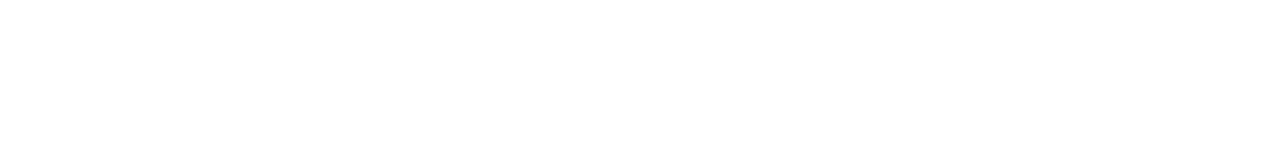
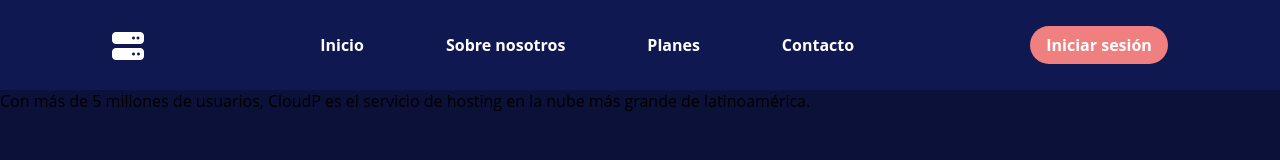
Before and after one commit to Elatrock/Landing-Page, a plain HTML site: page index.html in a window 1280 px wide. Drawn offline with Linux system fonts and the light colour scheme.

Commit message:
Barra de navegación (Header) añadida con media queries.

```diff
--- a/estilos.css
+++ b/estilos.css
@@ -0,0 +1,99 @@
+* {
+    padding: 0;
+    margin: 0;
+    box-sizing: border-box;
+    font-family: 'Open sans', sans-serif;
+}
+
+a {
+    color: white;
+    text-decoration: none;
+}
+
+body {
+    background-color: #0b1139;
+}
+
+header {
+    position: relative;
+    padding: 0 2rem;
+    display: grid;
+    gap: 20px;
+    width: 100%;
+    height: 90px;
+    background-color: #101852;
+    font-weight: bold;
+}
+
+header .barra_nav {
+    display: flex;
+    align-items: center;
+    justify-content: space-between;
+}
+
+header .barra_nav .logo {
+    margin: auto;
+    color: white;
+    font-size: 2rem;
+}
+
+header .barra_nav .logo:hover {
+    cursor: pointer;
+}
+
+header .barra_nav .links {
+    display: flex;
+    margin: auto;
+    list-style: none;
+    gap: 50px;
+}
+
+header .barra_nav .links a {
+    padding: 0.5rem 1rem;
+    border-radius: 20px;
+    border: none;
+    outline: none;
+}
+
+header .barra_nav .links a:hover {
+    background-color: lightcoral;
+    padding: 0.5rem 1rem;
+    border-radius: 20px;
+    border: none;
+    outline: none;
+}
+
+header .barra_nav .login {
+    margin: auto;
+    background-color: lightcoral;
+    padding: 0.5rem 1rem;
+    border-radius: 20px;
+    border: none;
+    outline: none;
+}
+
+header .barra_nav .login:hover {
+    scale: 1.05;
+}
+
+header .barra_nav .menu_btn {
+    display: none;
+    margin: auto;
+    color: white;
+    font-size: 2rem;
+}
+
+header .barra_nav .menu_btn:hover {
+    cursor: pointer;
+}
+
+@media (max-width: 900px) {
+    header .barra_nav .links,
+    header .barra_nav .login {
+        display: none;
+    }
+
+    header .barra_nav .menu_btn {
+        display: flex;
+    }
+}
--- a/index.html
+++ b/index.html
@@ -13,25 +13,36 @@
             <header class="contenedor_nav">
                 <div class="barra_nav">
                     <div class="logo">
-
+                        <i class="fa-solid fa-server"></i>
                     </div>
                     <ul class="links">
-
+                        <li><a href="#">Inicio</a></li>
+                        <li><a href="#">Sobre nosotros</a></li>
+                        <li><a href="#">Planes</a></li>
+                        <li><a href="#">Contacto</a></li>
                     </ul>
 
                     <div class="login">
-
+                        <a href="#">Iniciar sesión</a>
                     </div>
 
                     <div class="menu_btn">
-
+                        <i class="fa-solid fa-bars"></i>
                     </div>
                 </div>
             </header>
 
             <main class="contenedor_pag">
                 <section class="jumbotron">
+                    <div class="jumbo_img">
+                        <a href="#"></a>
+                    </div>
 
+                    <div class="jumbo_txt">
+                        <p>
+                            Con más de 5 millones de usuarios, CloudP es el servicio de hosting en la nube más grande de latinoamérica.
+                        </p>
+                    </div>
                 </section>
 
                 <section class="adicional">
```
